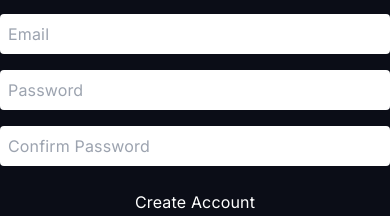
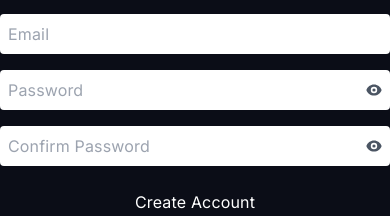
Before and after one commit to jamesjordan06/NERD-PROJECT, a Next.js app: page /signup in a window 390 px wide. Shown: the part 315-531 px from the top of the page. Built offline with nearby package versions, Linux system fonts and the light colour scheme; no server answers.

Commit message:
feat: add password visibility toggle and fix mobile nav

```diff
--- a/app/components/Navbar.tsx
+++ b/app/components/Navbar.tsx
@@ -6,7 +6,7 @@ import { LOGO_URL } from "@/lib/assets";
 import { usePathname, useRouter } from "next/navigation";
 import { Menu, Search } from "lucide-react";
 import { motion } from "framer-motion";
-import { useState } from "react";
+import { useState, useEffect } from "react";
 import { useSession, signOut } from "next-auth/react";
 
 export default function Navbar() {
@@ -14,6 +14,9 @@ export default function Navbar() {
   const user = session?.user;
   const pathname = usePathname();
   const [open, setOpen] = useState(false);
+  useEffect(() => {
+    setOpen(false);
+  }, [pathname]);
   const [search, setSearch] = useState("");
   const router = useRouter();
   const showSearch = pathname === "/";
--- a/app/login/page.tsx
+++ b/app/login/page.tsx
@@ -8,6 +8,7 @@ import { useRouter, useSearchParams } from "next/navigation";
 import { signIn } from "next-auth/react";
 import { toast } from "react-hot-toast";
 import { FcGoogle } from "react-icons/fc";
+import PasswordInput from "@/components/PasswordInput";
 
 function LoginContent() {
   const router = useRouter();
@@ -202,9 +203,8 @@ function LoginContent() {
         <label htmlFor="password" className="sr-only">
           Password
         </label>
-        <input
+        <PasswordInput
           id="password"
-          type="password"
           placeholder="Password"
           className="p-2 w-full rounded text-black"
           value={password}
--- a/app/reset-password/page.tsx
+++ b/app/reset-password/page.tsx
@@ -4,6 +4,7 @@
 import { useEffect, useState, useMemo } from "react";
 import { useRouter, usePathname } from "next/navigation";
 import { createClientComponentClient } from "@supabase/auth-helpers-nextjs";
+import PasswordInput from "@/components/PasswordInput";
 
 export default function ResetPasswordPage() {
   const supabase = useMemo(() => createClientComponentClient(), []);
@@ -36,8 +37,7 @@ export default function ResetPasswordPage() {
       <h1 className="text-2xl font-bold mb-4">Set New Password</h1>
 
       <form onSubmit={handleSubmit} className="space-y-4">
-        <input
-          type="password"
+        <PasswordInput
           placeholder="New password"
           className="p-2 w-full rounded text-black"
           value={password}
--- a/app/signup/page.tsx
+++ b/app/signup/page.tsx
@@ -4,6 +4,7 @@ import { useState } from "react";
 import { useRouter } from "next/navigation";
 import { signIn } from "next-auth/react";
 import { FcGoogle } from "react-icons/fc";
+import PasswordInput from "@/components/PasswordInput";
 
 export default function SignupPage() {
   const router = useRouter();
@@ -89,16 +90,14 @@ export default function SignupPage() {
           onChange={(e) => setEmail(e.target.value)}
           required
         />
-        <input
-          type="password"
+        <PasswordInput
           placeholder="Password"
           className="p-2 w-full rounded text-black"
           value={password}
           onChange={(e) => setPassword(e.target.value)}
           required
         />
-        <input
-          type="password"
+        <PasswordInput
           placeholder="Confirm Password"
           className="p-2 w-full rounded text-black"
           value={confirmPassword}
--- /dev/null
+++ b/components/PasswordInput.tsx
@@ -0,0 +1,27 @@
+"use client";
+
+import { useState } from "react";
+import { HiEye, HiEyeOff } from "react-icons/hi";
+
+export type PasswordInputProps = React.InputHTMLAttributes<HTMLInputElement>;
+
+export default function PasswordInput({ className = "", ...props }: PasswordInputProps) {
+  const [show, setShow] = useState(false);
+  return (
+    <div className="relative">
+      <input
+        {...props}
+        type={show ? "text" : "password"}
+        className={`pr-10 ${className}`.trim()}
+      />
+      <button
+        type="button"
+        onClick={() => setShow((s) => !s)}
+        className="absolute right-2 top-1/2 -translate-y-1/2 text-gray-600"
+        aria-label={show ? "Hide password" : "Show password"}
+      >
+        {show ? <HiEyeOff /> : <HiEye />}
+      </button>
+    </div>
+  );
+}
--- a/components/ProfileView.tsx
+++ b/components/ProfileView.tsx
@@ -5,6 +5,7 @@ import { useState, useEffect, useMemo, ChangeEvent } from "react";
 import { createClientComponentClient } from "@supabase/auth-helpers-nextjs";
 import { useSession } from "next-auth/react";
 import { Edit3, Save, X, User, Calendar, MessageSquare, FileText, Globe, Mail, Lock, Upload, Camera } from "lucide-react";
+import PasswordInput from "@/components/PasswordInput";
 
 interface Profile {
   id: string;
@@ -342,8 +343,7 @@ export default function ProfileView({
                 <label className="block text-sm font-medium text-spacex-gray mb-2">
                   Current Password
                 </label>
-                <input
-                  type="password"
+                <PasswordInput
                   value={currentPassword}
                   onChange={(e) => setCurrentPassword(e.target.value)}
                   className="w-full p-3 rounded-lg bg-background border border-white/10 text-white focus:border-primary focus:outline-none"
@@ -353,8 +353,7 @@ export default function ProfileView({
                 <label className="block text-sm font-medium text-spacex-gray mb-2">
                   New Password
                 </label>
-                <input
-                  type="password"
+                <PasswordInput
                   value={newPassword}
                   onChange={(e) => setNewPassword(e.target.value)}
                   className="w-full p-3 rounded-lg bg-background border border-white/10 text-white focus:border-primary focus:outline-none"
@@ -364,8 +363,7 @@ export default function ProfileView({
                 <label className="block text-sm font-medium text-spacex-gray mb-2">
                   Confirm New Password
                 </label>
-                <input
-                  type="password"
+                <PasswordInput
                   value={confirmPassword}
                   onChange={(e) => setConfirmPassword(e.target.value)}
                   className="w-full p-3 rounded-lg bg-background border border-white/10 text-white focus:border-primary focus:outline-none"
--- a/components/SetPasswordForm.tsx
+++ b/components/SetPasswordForm.tsx
@@ -4,6 +4,7 @@ import { useState } from "react";
 import { toast } from "react-hot-toast";
 import { useRouter } from "next/navigation";
 import { useSession, signIn } from "next-auth/react";
+import PasswordInput from "@/components/PasswordInput";
 
 export default function SetPasswordForm({
   email,
@@ -83,9 +84,8 @@ export default function SetPasswordForm({
         <label htmlFor="password" className="sr-only">
           Password
         </label>
-        <input
+        <PasswordInput
           id="password"
-          type="password"
           value={password}
           onChange={(e) => setPassword(e.target.value)}
           required
@@ -97,9 +97,8 @@ export default function SetPasswordForm({
         <label htmlFor="confirm" className="sr-only">
           Confirm Password
         </label>
-        <input
+        <PasswordInput
           id="confirm"
-          type="password"
           value={confirm}
           onChange={(e) => setConfirm(e.target.value)}
           required
```
